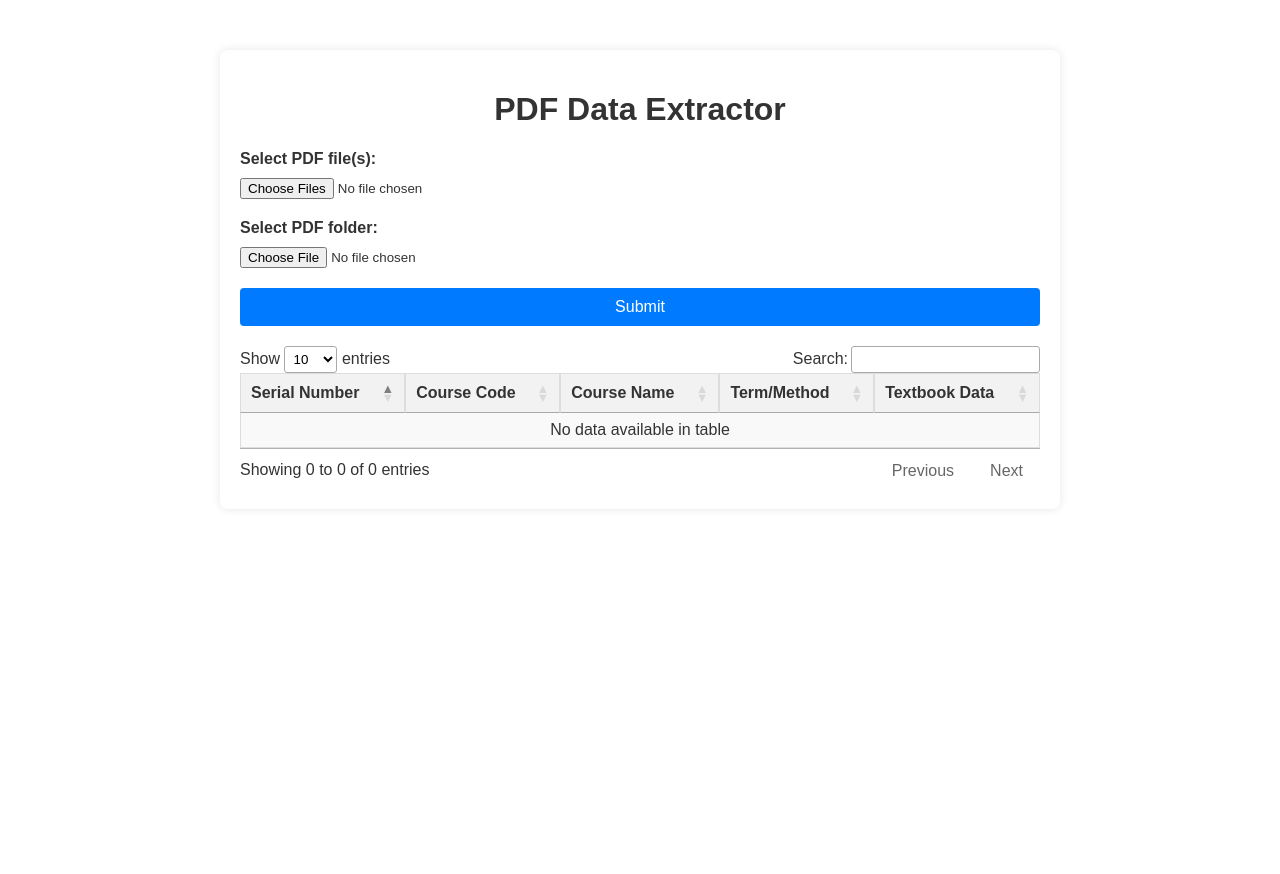
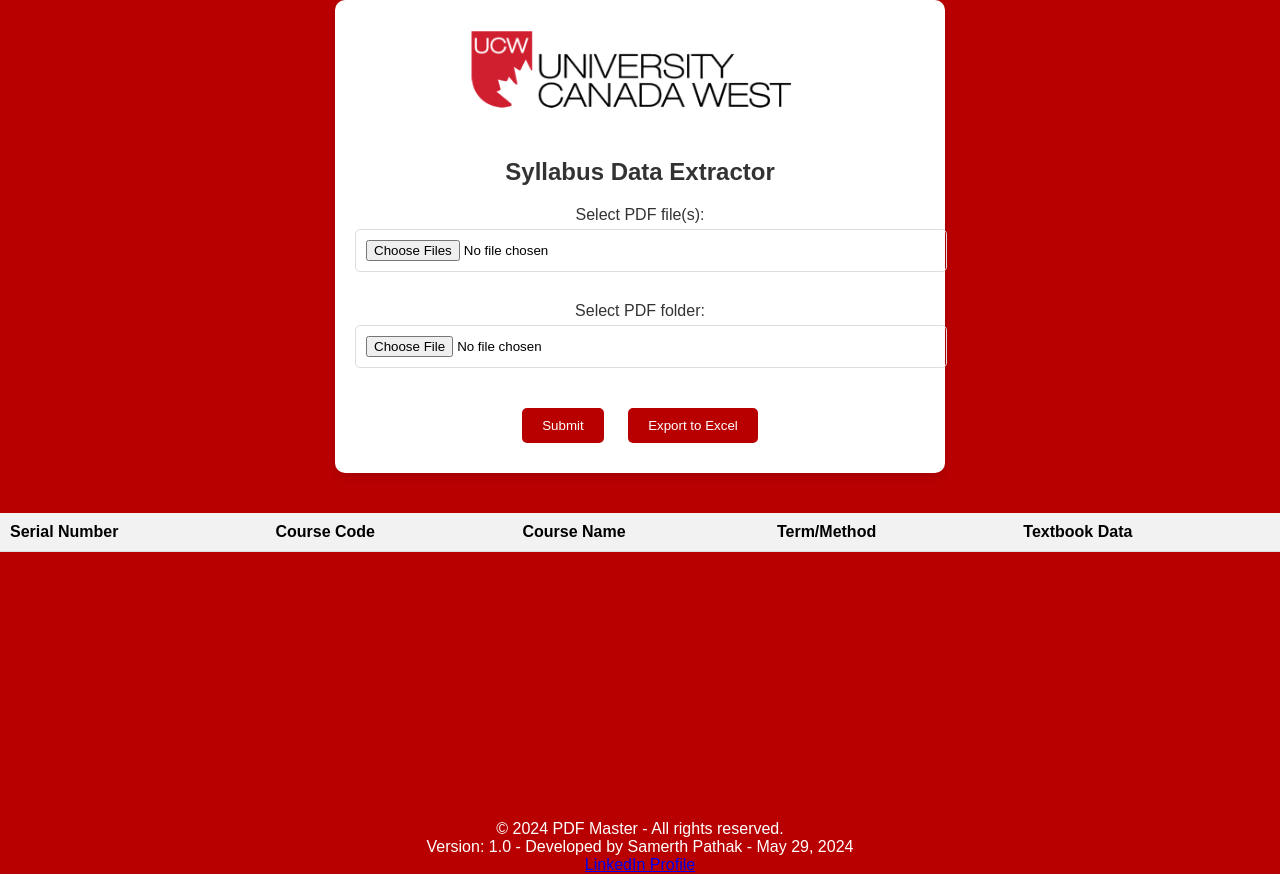
Before and after one commit to Samerth/PDFExtractTool, a Flask app: page / in a window 1280 px wide. Before the commit the page ends 478 px from the top, so only its background shows below. Run offline with Flask 3, Linux system fonts and the light colour scheme; lists and menus that the app fills with data are empty; some libraries are stand-ins or nearby versions.

Commit message:
version1

```diff
--- a/app.py
+++ b/app.py
@@ -2,12 +2,17 @@
 import os
 import tempfile
 from pdf_utils import extract_data_from_pdf
+from flask import send_from_directory
 
 app = Flask(__name__)
 
 @app.route('/')
 def index():
     return render_template('index.html')
+
+@app.route('/js/<path:filename>')
+def serve_js(filename):
+    return send_from_directory('js', filename)
 
 @app.route('/extract-pdf-data', methods=['POST'])
 def extract_pdf_data():
--- a/pdf_utils.py
+++ b/pdf_utils.py
@@ -18,7 +18,7 @@
             page = pdf_reader.pages[page_num]
             page_text = page.extract_text()
 
-            match_code = re.search(r'Prefix and Code\s*([^\n]+)', page_text)
+            match_code = re.search(r'Prefix and Code\s*([A-Za-z]+\s*\d+)\s*Credits', page_text)
             if match_code:
                 course_code = match_code.group(1).strip()
 
--- a/static/styles.css
+++ b/static/styles.css
@@ -1,32 +1,42 @@
-/* Body styles */
-body {
-    font-family: Arial, sans-serif;
+body, html {
     margin: 0;
     padding: 0;
-    background-color: #f4f4f4; /* Light gray background */
-    color: #333; /* Dark gray text */
+    height: 100%;
+    background-color: #b80000; /* Dark red background */
+    font-family: Arial, sans-serif;
 }
 
+.container {
 
+    display: flex;
+    flex-direction: column;
+    justify-content: center;
+    align-items: center;
+    height: 100%;
 
-/* Center the h1 heading */
-h1 {
-    text-align: center;
 }
 
-
-/* Container styles */
-.container {
-    max-width: 800px; /* Maximum width for the container */
-    width: 90%; /* Set a default width */
-    margin: 50px auto; /* Center the container vertically and horizontally */
+.header {
+    background-color: white;
     padding: 20px;
-    background-color: #fff; /* White container */
-    border-radius: 8px;
-    box-shadow: 0 0 10px rgba(0, 0, 0, 0.1);
+    border-radius: 10px;
+    box-shadow: 0 4px 8px rgba(0, 0, 0, 0.1);
+    text-align: center;
+    width: 80%;
+    max-width: 570px;
 }
 
-/* Input styles */
+.header img {
+    width: 350px;
+    margin-bottom: 20px;
+}
+
+.header h1 {
+    font-size: 24px;
+    margin-bottom: 20px;
+    color: #333;
+}
+
 .input-container {
     margin-bottom: 20px;
 }
@@ -34,52 +44,65 @@
 .input-container label {
     display: block;
     margin-bottom: 5px;
-    font-weight: bold;
+    color: #333;
 }
 
 .input-container input[type="file"] {
-    margin-top: 5px;
+    width: 100%;
+    padding: 10px;
+    margin-bottom: 10px;
+    border: 1px solid #ddd;
+    border-radius: 5px;
 }
 
-/* Button styles */
 .button {
-    display: block; /* Ensure the button takes full width */
-    margin: 20px auto; /* Center the button horizontally */
+    background-color: #b80000;
+    color: white;
     padding: 10px 20px;
-    background-color: #007bff; /* Blue button */
-    color: #fff; /* White text */
     border: none;
-    border-radius: 4px;
+    border-radius: 5px;
     cursor: pointer;
-    font-size: 16px;
-    text-align: center; /* Center text */
-    width: 100%; /* Ensure button takes full width */
+    margin: 10px;
 }
 
 .button:hover {
-    background-color: #0056b3; /* Darker shade of blue on hover */
+    background-color: #9e0000;
 }
 
-/* Table styles */
+#tableContainer {
+    width: 100%;
+    margin-top: 20px;
+    height: 400px; /* Adjust this height as needed */
+    overflow: auto;
+
+}
+
 table {
     width: 100%;
     border-collapse: collapse;
 }
 
 th, td {
-    border: 1px solid #ddd; /* Light gray border */
-    padding: 8px;
+    padding: 10px;
+    text-align: left;
+    border-bottom: 1px solid #ddd;
 }
 
 th {
-    background-color: #f2f2f2; /* Light gray for table header */
-    font-weight: bold;
-    text-align: left;
+    background-color: #f2f2f2;
 }
 
-/* Responsive styles */
-@media (max-width: 768px) {
-    .container {
-        padding: 10px;
-    }
+#dataTable {
+    margin-top: 20px;
 }
+
+
+.dataTables_wrapper  {
+    padding: 5px;
+background-color: white;
+}
+footer {
+    margin-top: 20px;
+    text-align: center;
+    color: white;
+}
--- a/templates/index.html
+++ b/templates/index.html
@@ -3,14 +3,21 @@
 <head>
     <meta charset="UTF-8">
     <meta name="viewport" content="width=device-width, initial-scale=1.0">
-    <title>PDF Master - PDF Data Extractor</title>
+    <title>PDF Master</title>
     <!-- DataTables CSS -->
     <link rel="stylesheet" type="text/css" href="https://cdn.datatables.net/1.11.5/css/jquery.dataTables.css">
-    <link rel="stylesheet" type="text/css" href="{{ url_for('static', filename='styles.css') }}">
+    <!-- Custom CSS -->
+    <link rel="stylesheet" type="text/css" href="static/styles.css">
+        <!-- Favicon -->
+        <link href="{{ url_for('static', filename='img/favicon.png') }}" alt="icon" rel="icon" style="background: none;">
+
+
 </head>
-<body class="container">
-    <h1>PDF Data Extractor</h1>
-    <!-- Input elements -->
+<body>
+    <div class="container">
+        <div class="header">
+            <img src="{{ url_for('static', filename='img/ucw_logo.png') }}" alt="University Canada West">
+            <h1>Syllabus Data Extractor</h1>
             <div class="input-container">
                 <label for="fileInput">Select PDF file(s):</label>
                 <input type="file" id="fileInput" multiple accept=".pdf">
@@ -19,13 +26,10 @@
                 <label for="folderInput">Select PDF folder:</label>
                 <input type="file" id="folderInput" webkitdirectory directory accept=".pdf">
             </div>
-    <!-- Button to submit data -->
             <button class="button" onclick="submitData()">Submit</button>
-    <!-- Button to refresh the page -->
-    <button class="button" id="refreshButton" onclick="refreshPage()" style="display:none;">Add New Data</button>
-    <div id="tableContainer"></div>
-
-    <!-- Table to display extracted data -->
+            <button class="button" id="exportButton">Export to Excel</button>
+        </div>
+        <div id="tableContainer">
             <table id="dataTable" class="display">
                 <thead>
                     <tr>
@@ -38,17 +42,25 @@
                 </thead>
                 <tbody id="tableBody"></tbody>
             </table>
+        </div>
+    </div>
+    <footer id="footer">
+        <span id="copyright">
+            &copy; <span id="currentYear"></span> PDF Master - All rights reserved.
+        </span><br>
+        Version: 1.0 - Developed by Samerth Pathak - <span id="currentDate"></span><br>
+        <a href="https://www.linkedin.com/in/samerth-pathak" target="_blank">LinkedIn Profile</a>
+    </footer>
+
 
     <!-- jQuery -->
     <script src="https://code.jquery.com/jquery-3.6.0.min.js"></script>
-
     <!-- DataTables JS -->
     <script src="https://cdn.datatables.net/1.11.5/js/jquery.dataTables.js"></script>
-
     <!-- SheetJS JS -->
     <script src="https://cdnjs.cloudflare.com/ajax/libs/xlsx/0.18.0/xlsx.full.min.js"></script>
-
-    <script>
+    <script src="{{ url_for('serve_js', filename='scripts.js') }}"></script>
+    <!-- <script>
         function adjustContainerWidth() {
             var table = document.getElementById('dataTable');
             var container = document.getElementById('tableContainer');
@@ -85,8 +97,10 @@
             .then(response => response.json())
             .then(data => {
                 addToTable(data);
-                document.getElementById('refreshButton').style.display = 'block';
+                  // Show table headers after data is loaded
+                //   document.getElementById('dataTable').getElementsByTagName('thead')[0].style.display = 'table-header-group';
             })
+
             .catch(error => {
                 console.error('Error:', error);
                 alert('Error extracting data. Please try again.');
@@ -105,7 +119,21 @@
                 row.insertCell().textContent = pdfData['Course Code'];
                 row.insertCell().textContent = pdfData['Course Name'];
                 row.insertCell().textContent = pdfData['Term/Method'];
-                row.insertCell().textContent = pdfData['Textbook Data']['Raw_Text'];
+                const textbookCell = row.insertCell();
+        const link = document.createElement('a');
+        link.href = "#";
+        link.textContent = pdfData['Textbook Data']['Raw_Text'];
+        link.onclick = function(event) {
+            event.preventDefault();
+            window.open(`https://www.google.com/search?q=${encodeURIComponent(link.textContent)}`, '_blank');
+        };
+        textbookCell.appendChild(link);
+    });
+
+            $('#dataTable').DataTable().destroy();
+            $('#dataTable').DataTable({
+                "pageLength": 10,
+                "destroy": true
             });
         }
 
@@ -113,9 +141,57 @@
             location.reload();
         }
 
-        $(document).ready(function() {
-            $('#dataTable').DataTable();
+        document.getElementById('exportButton').addEventListener('click', function() {
+            exportTableToExcel('dataTable', 'PDF_Data');
         });
-    </script>
+
+        function exportTableToExcel(tableID, filename = ''){
+            var downloadLink;
+            var dataType = 'application/vnd.openxmlformats-officedocument.spreadsheetml.sheet;charset=UTF-8';
+            var tableSelect = document.getElementById(tableID);
+            var tableHTML = tableSelect.outerHTML.replace(/ /g, '%20');
+
+            filename = filename?filename+'.xlsx':'excel_data.xlsx';
+
+            downloadLink = document.createElement("a");
+
+            document.body.appendChild(downloadLink);
+
+            var worksheet = XLSX.utils.table_to_book(tableSelect, {sheet: "Sheet1"});
+            var wbout = XLSX.write(worksheet, {bookType: 'xlsx', type: 'binary'});
+            var blob = new Blob([s2ab(wbout)],{type:dataType});
+
+            function s2ab(s) {
+                var buf = new ArrayBuffer(s.length);
+                var view = new Uint8Array(buf);
+                for (var i = 0; i < s.length; i++) view[i] = s.charCodeAt(i) & 0xFF;
+                return buf;
+            }
+
+            if (navigator.msSaveBlob) {
+                navigator.msSaveBlob(blob, filename);
+            } else {
+                var url = URL.createObjectURL(blob);
+                downloadLink.href = url;
+                downloadLink.download = filename;
+                downloadLink.click();
+                document.body.removeChild(downloadLink);
+            }
+        }
+          // Update current date in footer
+          const currentDateSpan = document.getElementById('currentDate');
+        const currentYearSpan = document.getElementById('currentYear');
+        const footer = document.getElementById('footer');
+
+        function updateCurrentDate() {
+            const currentDate = new Date();
+            const options = { year: 'numeric', month: 'long', day: 'numeric' };
+            const formattedDate = currentDate.toLocaleDateString('en-US', options);
+            currentDateSpan.textContent = formattedDate;
+            currentYearSpan.textContent = new Date().getFullYear();
+        }
+
+        updateCurrentDate(); // Call initially
+    </script> -->
 </body>
 </html>
```
Also changed, not shown: js/scripts.js (added, +115 -0 lines), static/img/favicon.png (added), static/img/ucw_logo.png (added). Lines whose indentation alone changed are shown as unchanged.
